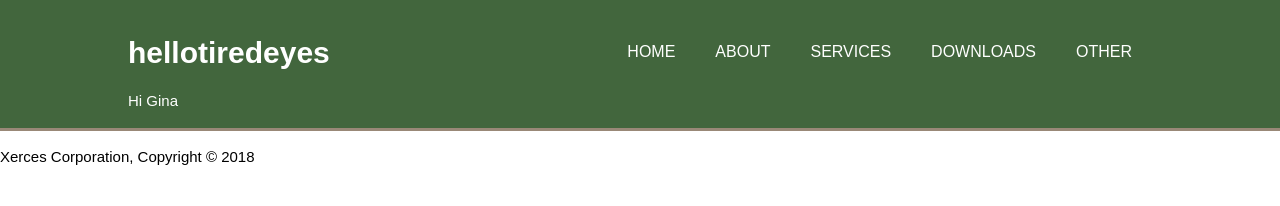
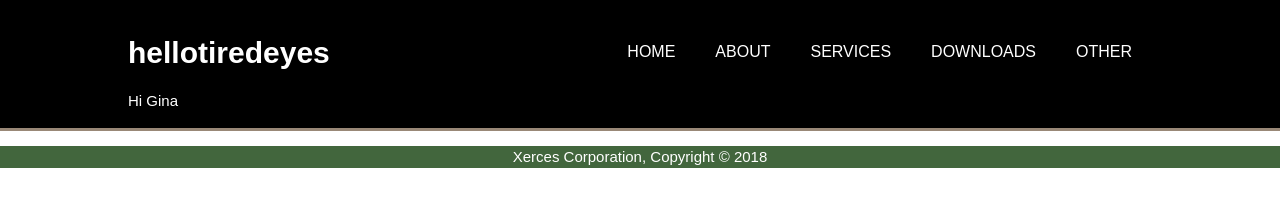
Before and after one commit to LeDead/hellotiredeyes, a plain HTML site: page index.html in a window 1280 px wide. Drawn offline with Linux system fonts and the light colour scheme.

Commit message:
Update style.css

```diff
--- a/style.css
+++ b/style.css
@@ -17,7 +17,7 @@ body{
   }
   /*Header */
   header{
-    background:#42663d;
+    background:#000000;
     color:#ffffff;
     padding-top:30px;
     min-height:70px;
@@ -49,3 +49,10 @@ header a:hover{
   color:#cccccc;
   font-weight:bold;
 }
+footer{
+  padding:20px
+  margin-top:20px;
+  color:#ffffff;
+  background-color:#42663d;
+  text-align:center;
+}
```
